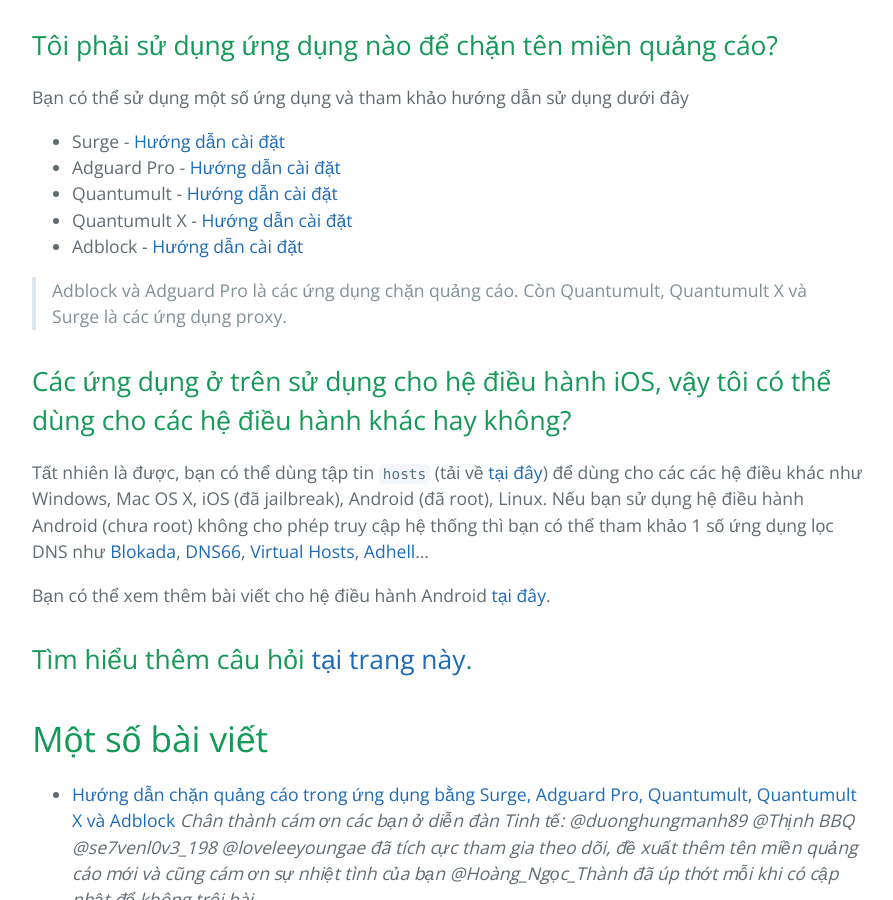
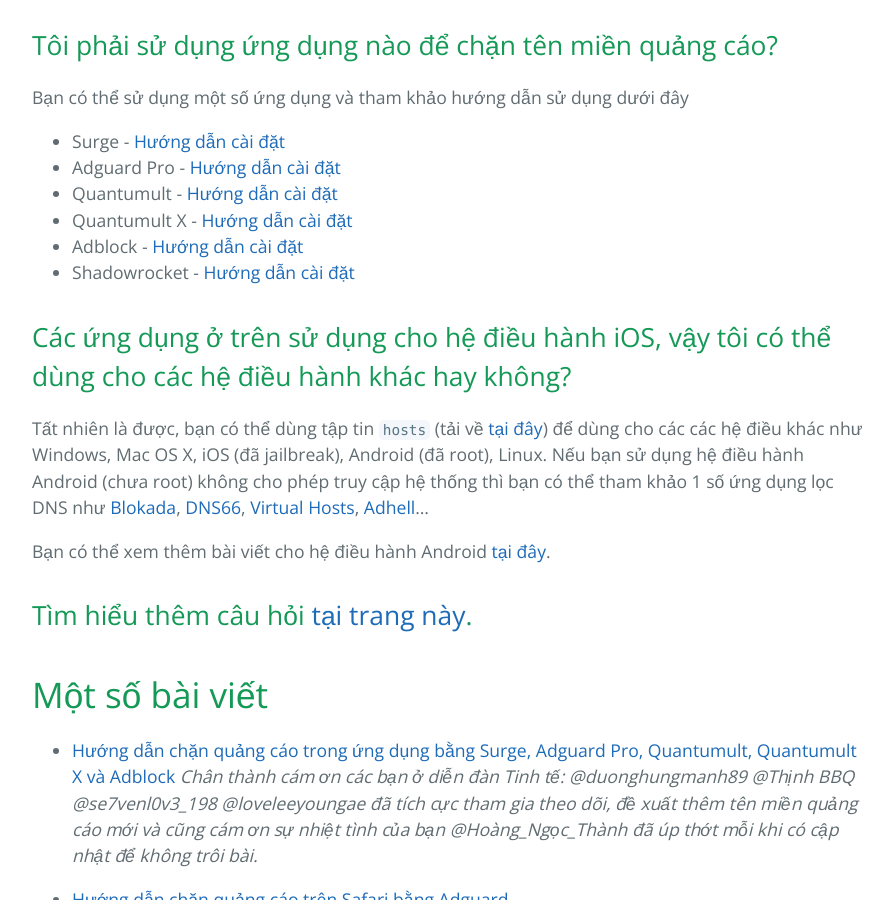
Before and after one commit to bigdargon/hostsVN, a Jekyll site: the page built from index.md, in a window 1280 px wide and 900 px high, scrolled down 2329 px. Shown: the whole window, without its empty margins (192-1085 px from the left). Built offline with Jekyll 4.4.1, drawn with Linux system fonts in a browser that asks for light colours; our own code applies the rules of GitHub Pages for plain Markdown files; the repository's description, which GitHub fills in, is left out.

Commit message:
Update gh-pages

```diff
--- a/index.md
+++ b/index.md
@@ -49,8 +49,7 @@
 * Quantumult - [Hướng dẫn cài đặt](https://github.com/bigdargon/hostsVN/wiki/Quantumult)
 * Quantumult X - [Hướng dẫn cài đặt](https://github.com/bigdargon/hostsVN/wiki/Quantumult-X)
 * Adblock - [Hướng dẫn cài đặt](https://github.com/bigdargon/hostsVN/wiki/Adblock)
-
-> Adblock và Adguard Pro là các ứng dụng chặn quảng cáo. Còn Quantumult, Quantumult X và Surge là các ứng dụng proxy.
+* Shadowrocket - [Hướng dẫn cài đặt](https://github.com/bigdargon/hostsVN/wiki/Shadowrocket)
 
 ## Các ứng dụng ở trên sử dụng cho hệ điều hành iOS, vậy tôi có thể dùng cho các hệ điều hành khác hay không?
 
```
